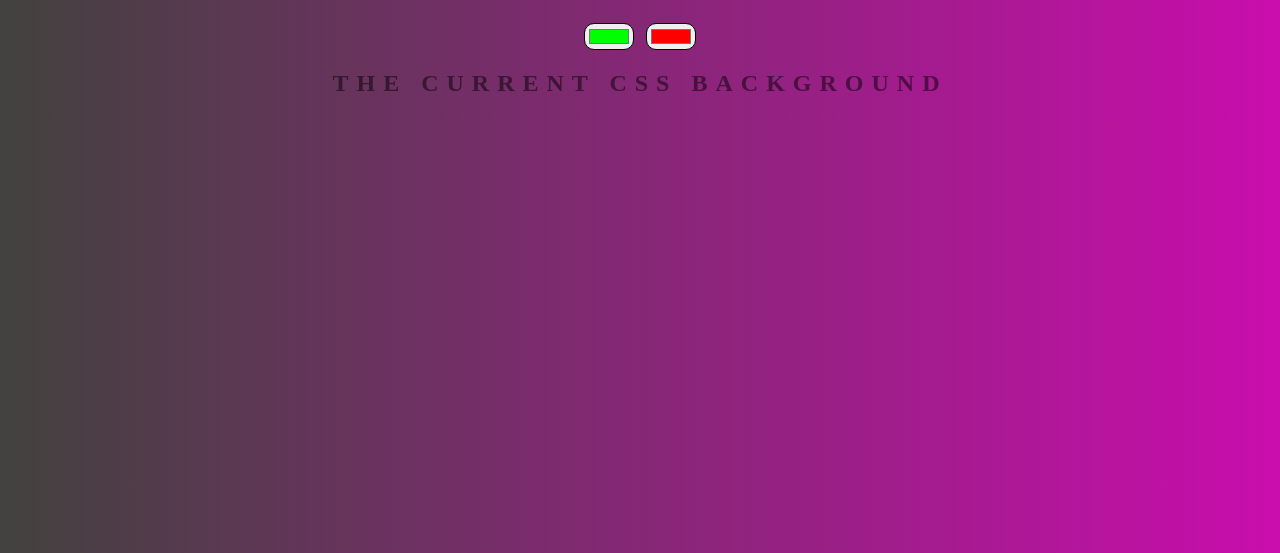
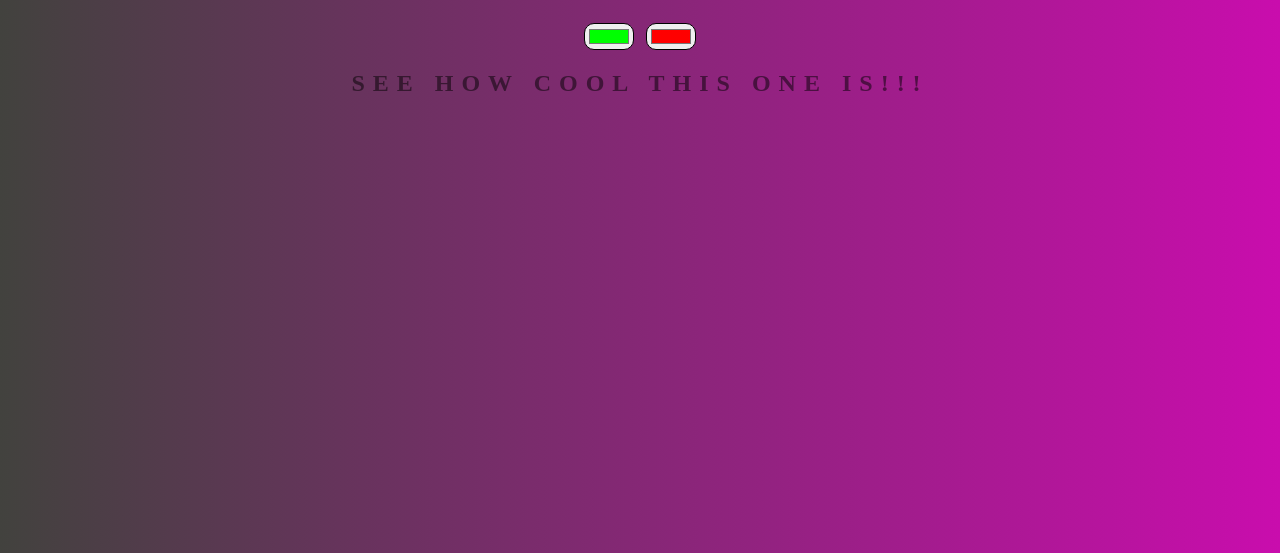
Before and after one commit to MohammadaliRashidfarokhi/Background-generator, a plain HTML site: page index.html in a window 1280 px wide. Shown: the part 247-800 px from the top of the page. Drawn offline with Linux system fonts and the light colour scheme; files that its build step writes are made by us from their sources; files whose address does not match are found by name.

Commit message:
Test the new branch

```diff
--- a/index.html
+++ b/index.html
@@ -11,7 +11,7 @@
   <h1>This is the background generator</h1>
   <input  oninput="gradient()" type="color" class="color1" name="color1" value="#00ff01">
   <input  oninput="gradient()" type="color" class="color2" name="color2" value="#ff0000">
-  <h2>The current Css background</h2>
+  <h2>See how cool this one is!!!</h2>
   <h3></h3>
 
 
```
